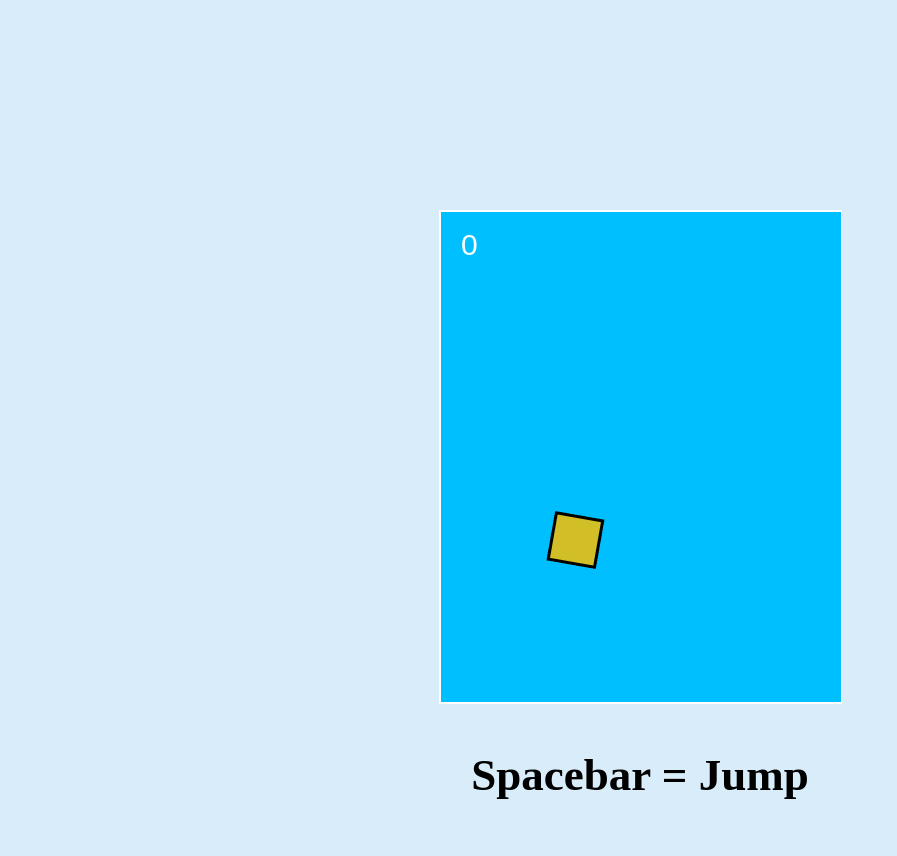
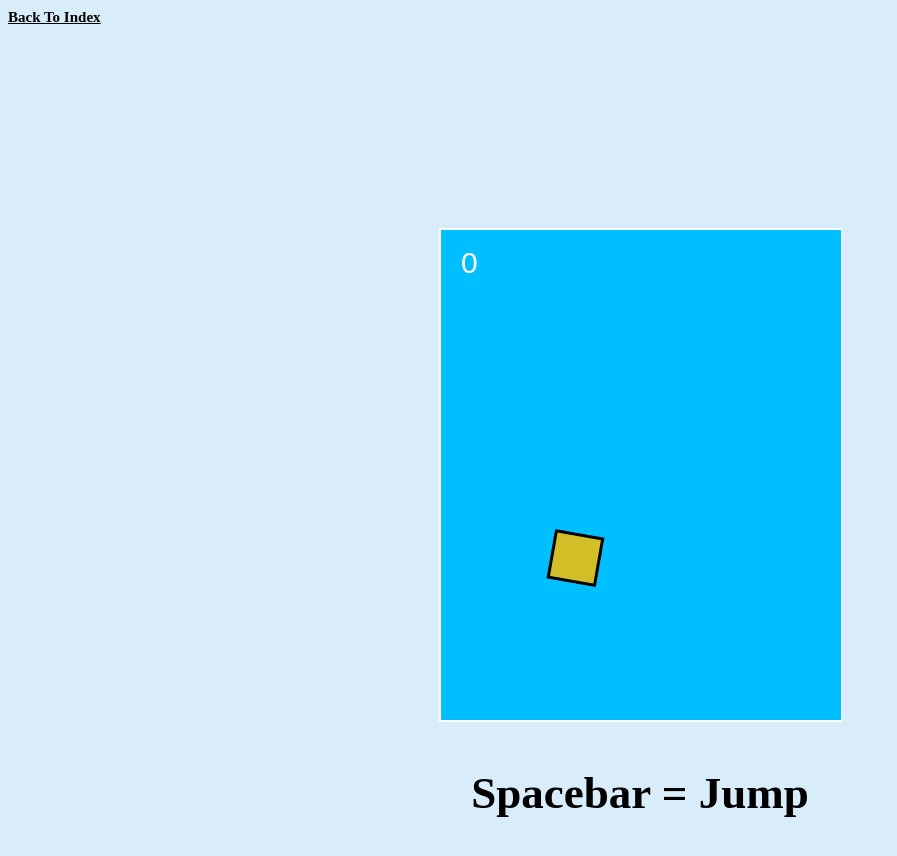
Before and after one commit to SundinMathias/SundinMathias.github.io, a plain HTML site: page cube/flappy.html in a window 1280 px wide. Shown: the whole page, without its empty margins (0-897 px from the left). Drawn offline with Linux system fonts and the light colour scheme; no server answers.

Commit message:
back-links

```diff
--- a/cube/flappy.html
+++ b/cube/flappy.html
@@ -11,6 +11,7 @@
 </head>
 
 <body>
+    <a href="../index.html">Back To Index</a>
   <div id="gameDiv"> </div>
   <p>Spacebar = Jump</p>
 
--- a/cube/style.css
+++ b/cube/style.css
@@ -20,3 +20,19 @@ p {
     text-align: center;
     font-weight: bolder;
 }
+
+a {
+    font-size: 15px;
+    text-align: center;
+    font-weight: bolder;
+    color: black;
+
+}
+
+a:hover{
+    font-size: 15px;
+    text-align: center;
+    font-weight: bolder;
+    color: black;
+    text-decoration: none;
+}
--- a/snake/style.css
+++ b/snake/style.css
@@ -44,3 +44,19 @@ p {
     font-weight: bolder;
     color: white;
 }
+
+a {
+    font-size: 15px;
+    text-align: center;
+    font-weight: bolder;
+    color: white;
+
+}
+
+a:hover{
+    font-size: 15px;
+    text-align: center;
+    font-weight: bolder;
+    color: white;
+    text-decoration: none;
+}
```
Also changed, not shown: snake/snake.html (+7 -1 lines).
